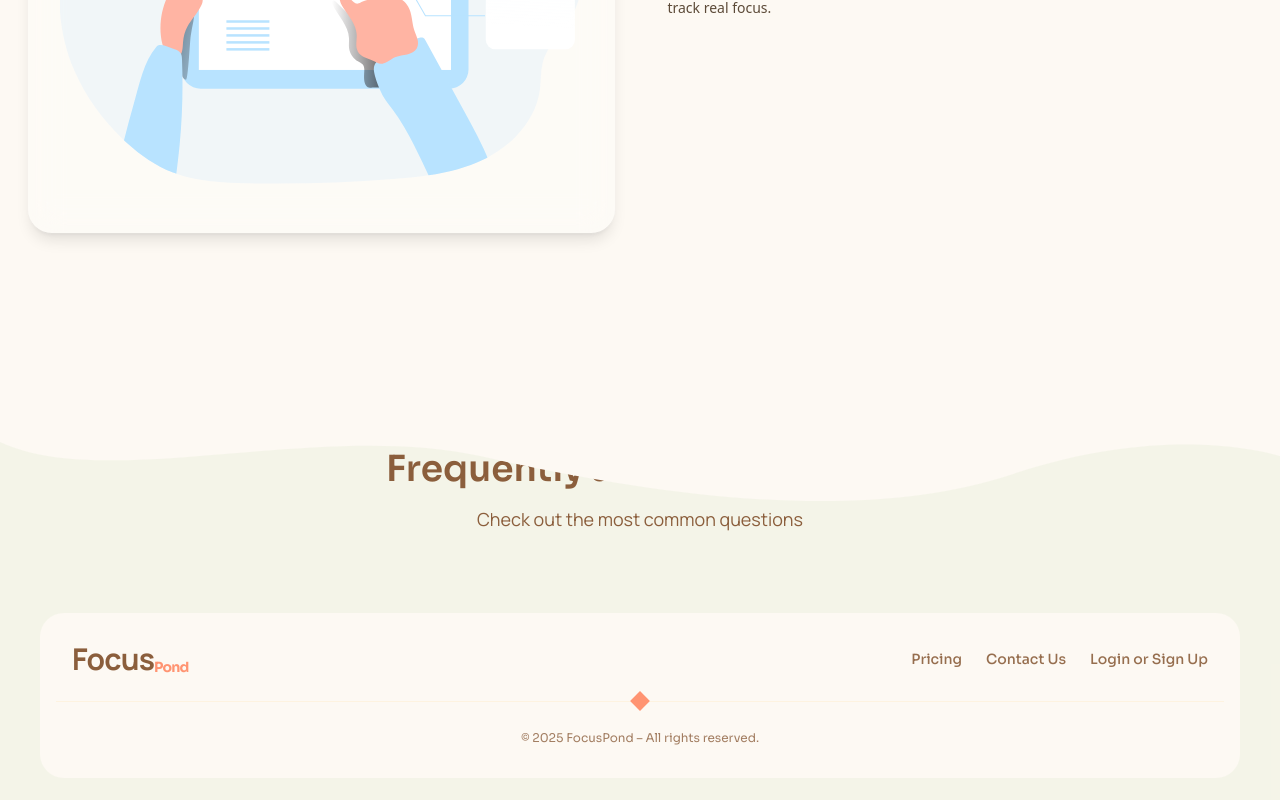
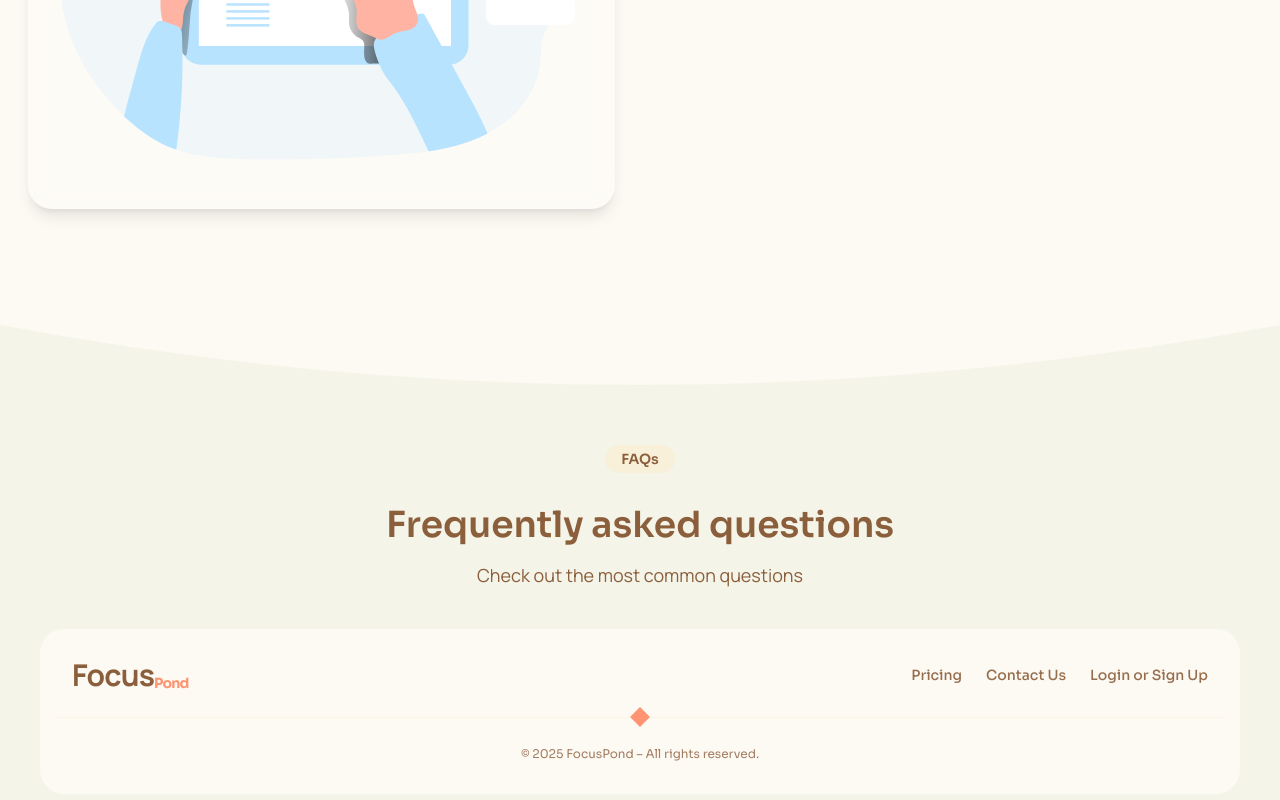
Before and after one commit to liannmaka/Focuspond, a Next.js app: page / in a window 1280 px wide. Shown: the part 3655-4455 px from the top of the page. Built offline with nearby package versions, Linux system fonts and the light colour scheme.

Commit message:
chore: added svg shape to faq section

```diff
--- a/src/app/(landing-page)/_components/Faqs.tsx
+++ b/src/app/(landing-page)/_components/Faqs.tsx
@@ -2,31 +2,9 @@ import Badge from "@/components/ui/Badge";
 
 const Faqs = () => {
   return (
-    <section className="relative bg-[#a8c686]/10 pt-0 pb-10">
-      {/* Top curve */}
-      <div className="absolute -top-1 w-full overflow-hidden leading-none">
-        <svg
-          viewBox="0 0 1440 160"
-          xmlns="http://www.w3.org/2000/svg"
-          className="block w-full"
-        >
-          <path
-            fill="#fdf9f3"
-            d="
-         M0,64
-          C120,120 360,40 540,80
-          C720,120 960,160 1140,100
-         C1320,40 1440,80 1440,80
-        L1440,0
-      L0,0
-      Z
-    "
-          />
-        </svg>
-      </div>
-
+    <section className="bg-[#a8c686]/10">
       {/* FAQ content */}
-      <div className="container mx-auto px-7 mt-24">
+      <div className="container mx-auto px-7">
         <Badge title="FAQs" />
         <div className="text-center">
           <h2 className="text-2xl md:text-3xl lg:text-4xl font-sora font-semibold">
--- a/src/app/(landing-page)/_components/PainSolution.tsx
+++ b/src/app/(landing-page)/_components/PainSolution.tsx
@@ -53,17 +53,63 @@ const painSolutionData: PainSolutionData[] = [
   },
 ];
 
+// const PainSolutionSection = () => {
+//   return (
+//     <section className="py-6 container mx-auto">
+//       {painSolutionData.map(
+//         ({ title, problem, promise, payoff, Icon }, idx) => (
+//           <motion.div
+//             key={idx}
+//             className={`flex flex-col md:flex-row ${
+//               idx % 2 ? "md:flex-row-reverse" : ""
+//             } items-center py-9 px-7 gap-13
+//                       `}
+//             initial={{ opacity: 0, y: 20 }}
+//             whileInView={{ opacity: 1, y: 0 }}
+//             viewport={{ once: true, amount: 0.3 }}
+//             transition={{ delay: idx * 0.1, duration: 0.6 }}
+//           >
+//             {/* Text Column */}
+//             <div className="md:w-1/2 space-y-4">
+//               <div className="flex items-center space-x-3">
+//                 <Icon className="w-6 h-6 text-[#ff9472]" />
+//                 <h3 className="text-xl font-semibold text-[#8b5e3c]">
+//                   {title}
+//                 </h3>
+//               </div>
+//               <p className="text-sm text-[#5c4a38]/90 italic">{problem}</p>
+//               <p className="text-sm text-[#5c4a38] font-medium">{promise}</p>
+//               <p className="text-sm text-[#5c4a38]">{payoff}</p>
+//             </div>
+
+//             {/* Illustration Column */}
+//             <div className="md:w-1/2 bg-white/30 backdrop-blur-lg rounded-3xl p-8 shadow-lg ring-1 ring-white/10">
+//               <Image
+//                 src={`/svgs/solution-${idx + 1}.svg`}
+//                 alt={title}
+//                 width={400}
+//                 height={300}
+//                 className="w-full h-auto"
+//               />
+//             </div>
+//           </motion.div>
+//         )
+//       )}
+//     </section>
+//   );
+// };
+
 const PainSolutionSection = () => {
   return (
-    <section className="py-6 container mx-auto">
+    <section className="bg-[#fdf9f3]">
+      <div className="container mx-auto">
         {painSolutionData.map(
           ({ title, problem, promise, payoff, Icon }, idx) => (
             <motion.div
               key={idx}
               className={`flex flex-col md:flex-row ${
                 idx % 2 ? "md:flex-row-reverse" : ""
-            } items-center py-9 px-7 gap-13
-                      `}
+              } items-center py-9 px-7 gap-13`}
               initial={{ opacity: 0, y: 20 }}
               whileInView={{ opacity: 1, y: 0 }}
               viewport={{ once: true, amount: 0.3 }}
@@ -95,6 +141,28 @@ const PainSolutionSection = () => {
             </motion.div>
           )
         )}
+      </div>
+
+      {/* ▼ Downward Curve SVG transitioning into FAQs section */}
+      <div className="w-full overflow-hidden leading-none">
+        <svg
+          viewBox="0 0 1440 200"
+          xmlns="http://www.w3.org/2000/svg"
+          preserveAspectRatio="none"
+          className="block w-full h-[120px] sm:h-[140px] md:h-[200px]"
+        >
+          <path
+            fill="#a8c6861a" // same as bg-[#a8c686]/10
+            d="
+        M0,80
+        Q720,200 1440,80
+        L1440,200
+        L0,200
+        Z
+      "
+          />
+        </svg>
+      </div>
     </section>
   );
 };
```
Lines whose indentation alone changed are shown as unchanged.
